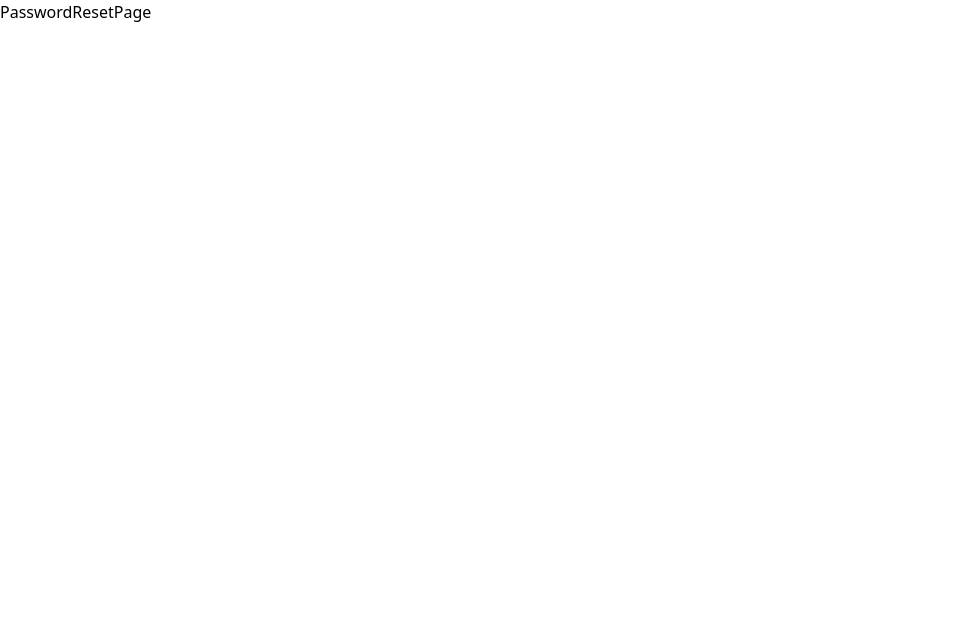
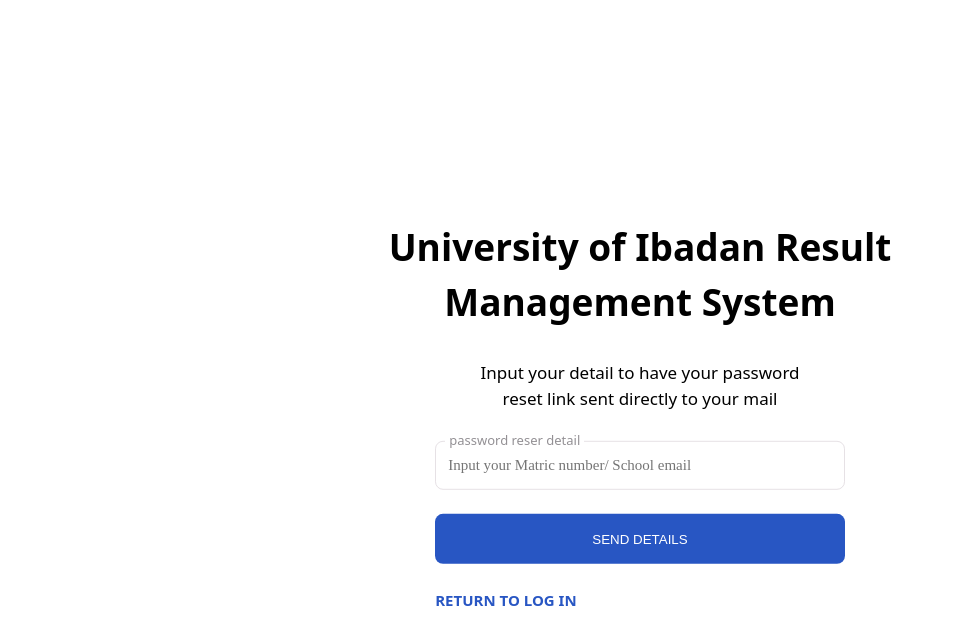
Before and after one commit to Qudusayo/ui_rms, a React (Vite) app: page /password-reset in a window 1280 px wide. Shown: the top 644 px of the page, without its empty margins (0-953 px from the left). Built offline with nearby package versions, Linux system fonts and the light colour scheme.

Commit message:
Password Reset Page created

```diff
--- a/src/pages/password-reset.tsx
+++ b/src/pages/password-reset.tsx
@@ -1,3 +1,55 @@
+import styled from "styled-components";
+import InputContainer from "../components/input";
+import Button from "../components/Button"
+import { Link } from "react-router";
+
+const Container = styled.section`
+  width: 40%;
+  margin: auto;
+  box-sizing: border-box;
+  position: absolute;
+  transform: translate(-50%, -50%);
+  top: 50%;
+  left: 50%;
+  @media (max-width: 700px) {
+    width: 90%;
+  }
+
+`
+const H1 = styled.h1`
+  text-align: center;
+  font-weight: 600;
+  font-size: 37px;
+  @media (max-width: 700px) {
+  font-size: 22px;
+  }
+`
+const P = styled.p`
+  width: 70%;
+  margin: auto;
+  text-align: center;
+  font-size: 17px;
+  font-weight: 400;
+  @media (max-width: 700px) {
+    width: 90%;
+  }
+`
 export const PasswordResetPage = () => {
-  return <div>PasswordResetPage</div>;
+  return (
+    <Container>
+      <H1>University of Ibadan Result Management System</H1>
+      <P>Input your detail to have your password reset link sent directly to your mail</P>
+      <div style={{width: "80%", margin: "30px auto 0px"}}>
+        <InputContainer name="password reser detail" placeholder="Input your Matric number/ School email"/>
+        <article style={{margin: "24px 0px"}}>
+          <Button name="Send Details"></Button>
+        </article>
+
+        <Link to="/" style={{textDecoration: "none", color: "#2856C3", fontSize: "15px", fontWeight: "600"}}>RETURN TO LOG IN</Link>
+      </div>
+
+    </Container>
+  )
 };
+
+export default PasswordResetPage
```
